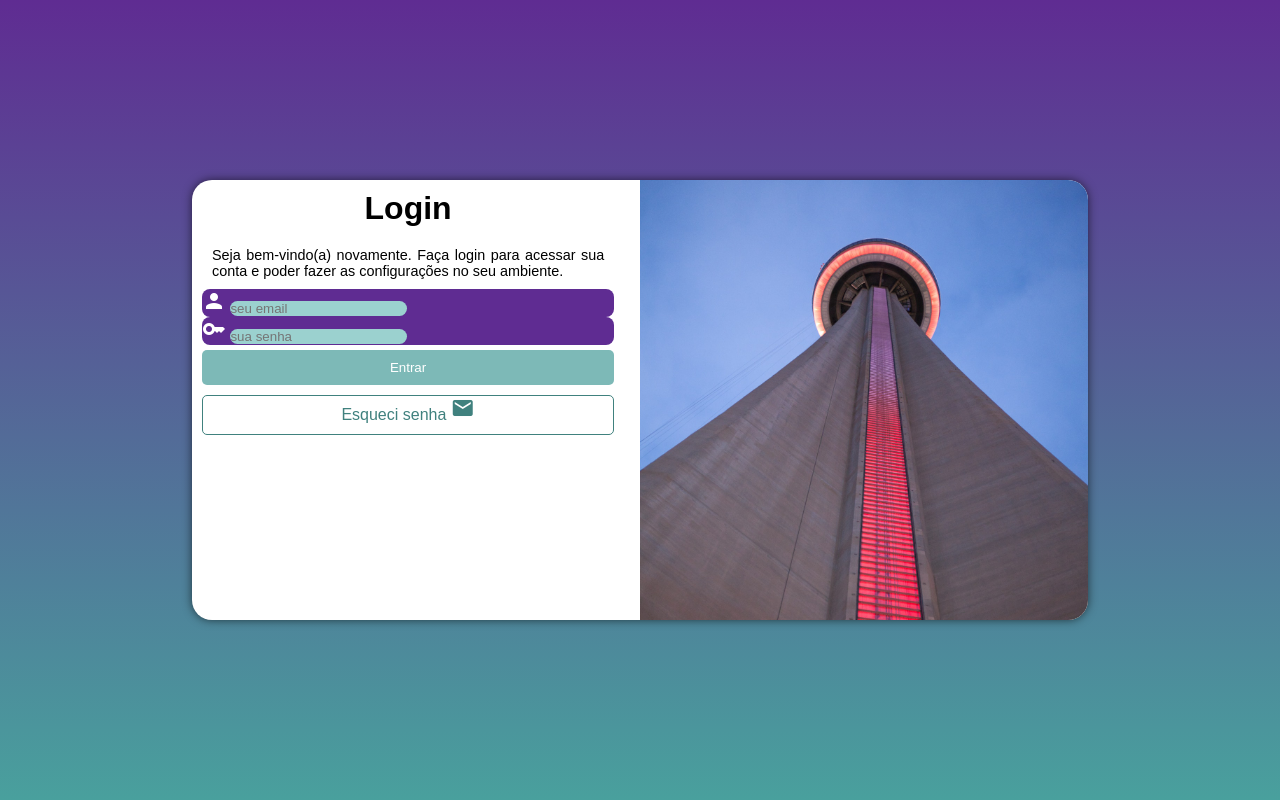
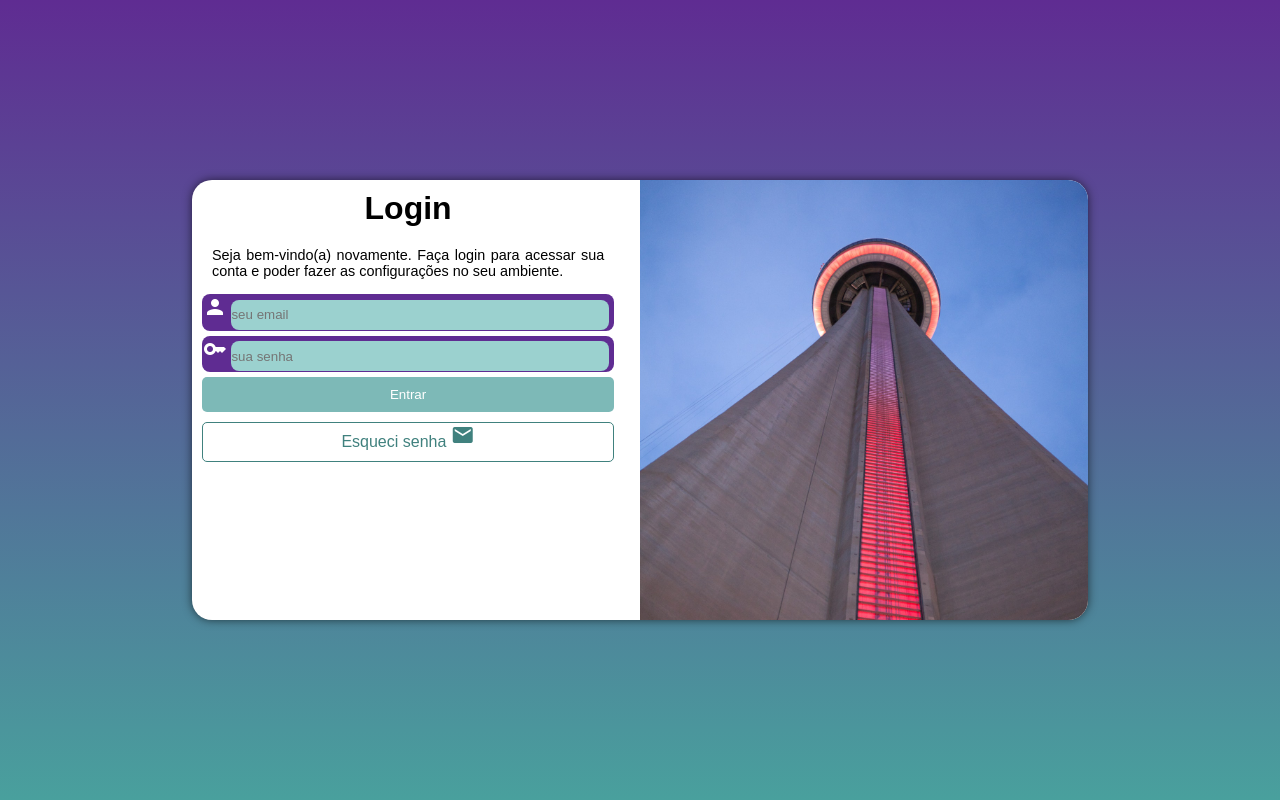
Before and after one commit to Felipeoliveeira/html-css, a PHP site: page / in a window 1280 px wide. Run offline with PHP 8.4, Linux system fonts and the light colour scheme.

Commit message:
ultimas configurações da tela de login responsiva.

```diff
--- a/formulários/telas login/cadastro.php
+++ /dev/null
@@ -1,2 +0,0 @@
-Seus dados foram redirecionados com sucesso!
-Agora aprenda linguagem PhP para gerenciar seus dados!
--- a/tela de login reponsivo/estilo/media-query.css
+++ b/tela de login reponsivo/estilo/media-query.css
@@ -21,6 +21,12 @@
         width: 66%;
         height: 100%;
         padding: 10px;
+    }
+    div.campo > input[type=email]{
+        width: 93%;
+    }
+    div.campo > input[type=password]{
+        width: 93%;
     }
 }
 @media screen and (min-width:992px){
@@ -50,4 +56,10 @@
     main > div#login > div#formulario > p{
         font: normal 0.9em Arial;
     }
+    div.campo > input[type=email]{
+        width: 92%;
+    }
+    div.campo > input[type=password]{
+        width: 92%;
+    }
 }
--- a/tela de login reponsivo/estilo/style.css
+++ b/tela de login reponsivo/estilo/style.css
@@ -83,15 +83,20 @@ form > div.campo{
     color: white;
     border-radius: 8px;
     display: block;
-
+    margin-top: 5px;
+    padding: 1px;
 }
 div.campo > input[type=email]{
     background-color:#9bd1cf ;
     border: 0px;
     border-radius: 8px;
+    height: 30px;
+    width: 87%;
 }
 div.campo > input[type=password]{
     background-color:#9bd1cf;
     border: 0px;
     border-radius: 8px;
+    height: 30px;
+    width: 87%;
 }
```
